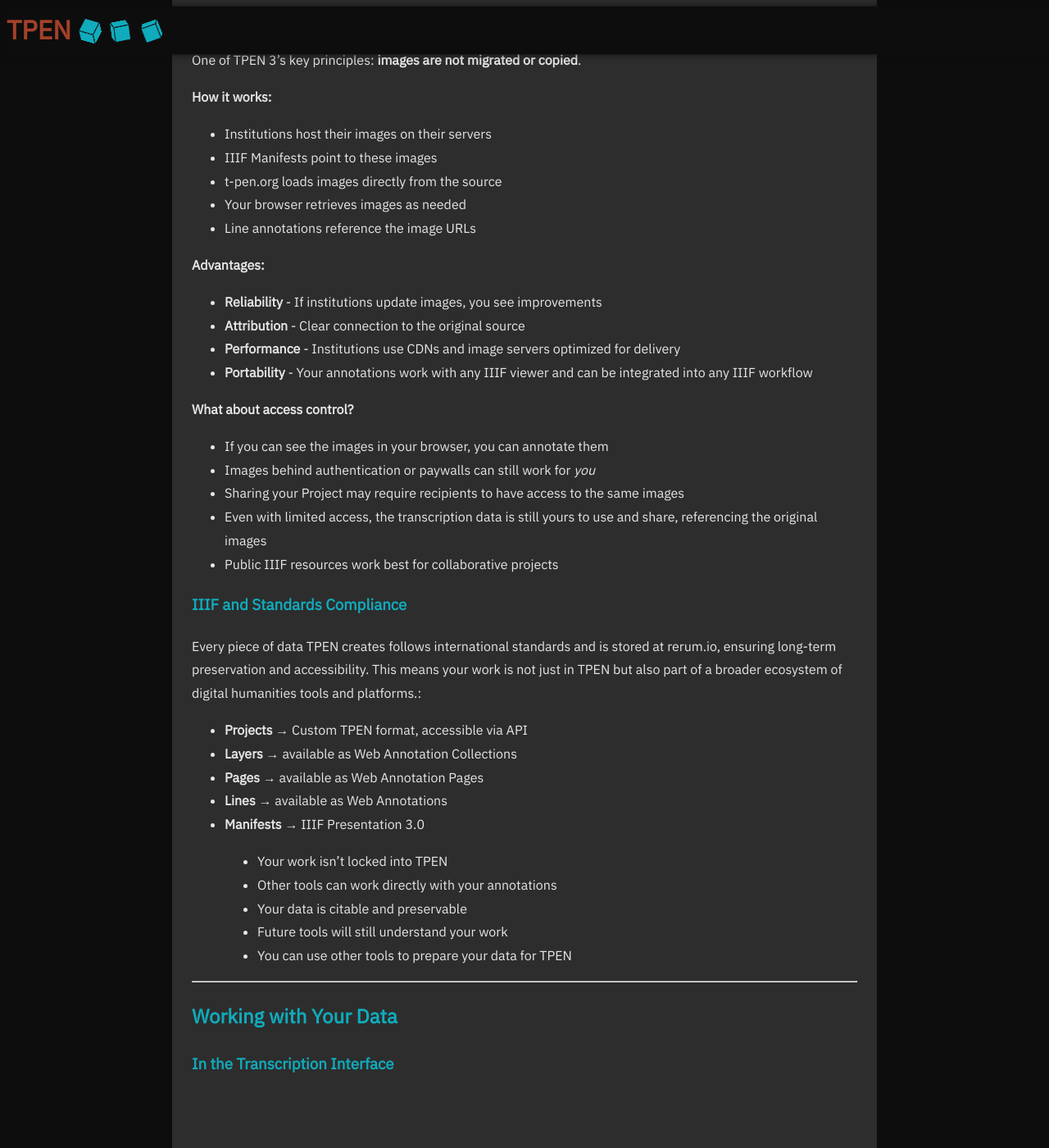
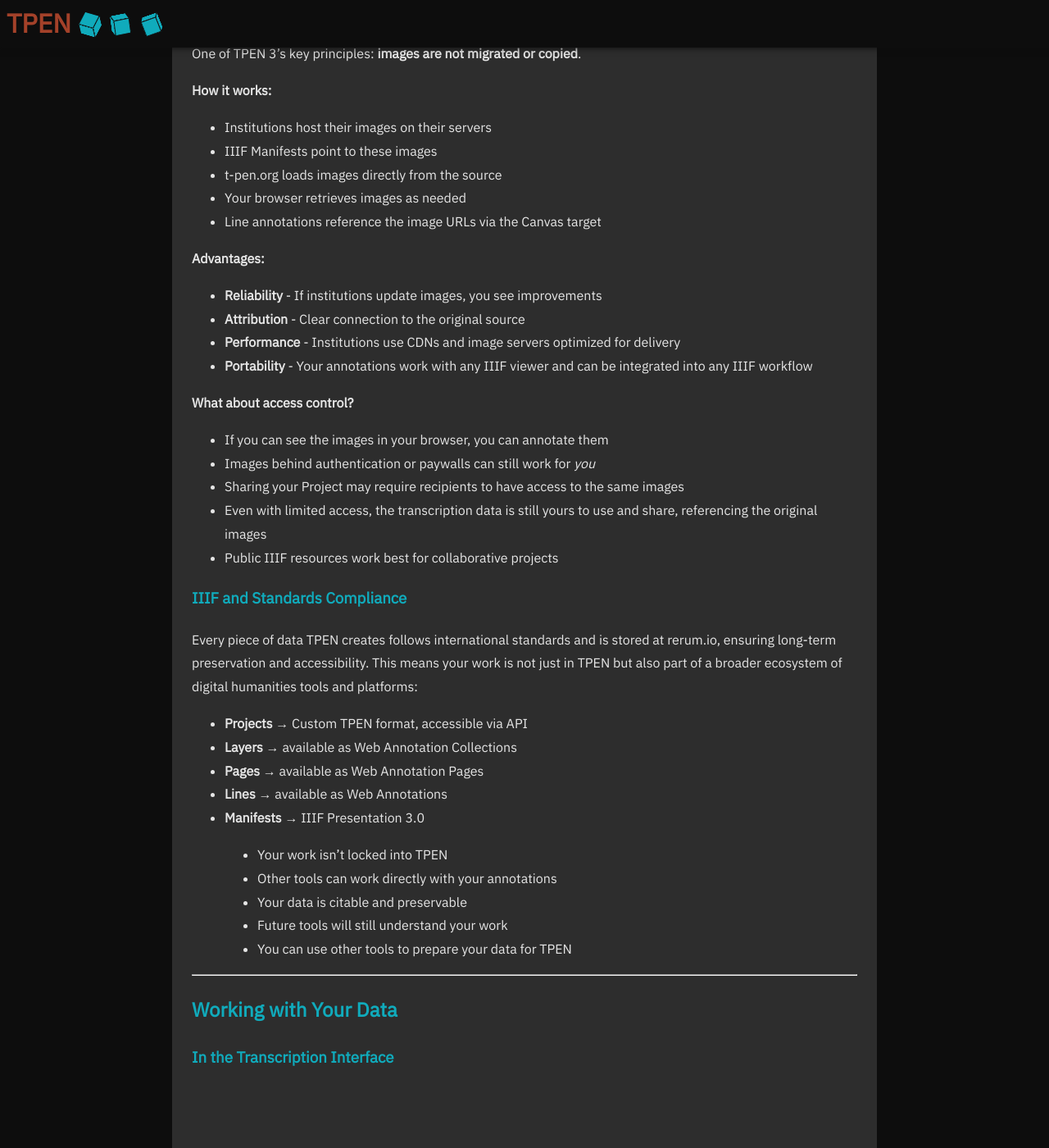
Before and after one commit to CenterForDigitalHumanities/TPEN3, a Jekyll site: the page built from _posts/2025-12-10-understanding-tpen-data.md, in a window 1280 px wide and 1400 px high, scrolled down 6072 px. Shown: the whole window at 82% size. Built offline with Jekyll 4.4.1, drawn with Linux system fonts in a browser that asks for light colours; some of the changed text lies outside the part shown.

Commit message:
Update header padding, body styles, and clarify IIIF docs
Added padding to the fixed header in default.html and set body margin, padding, and box-sizing in main.css for improved layout consistency. Clarified language and fixed minor errors in the IIIF and TPEN documentation post, including more accurate descriptions of manifests, annotation references, and a corrected knowledge base link.

```diff
--- a/_layouts/default.html
+++ b/_layouts/default.html
@@ -52,7 +52,7 @@
             </header>
             {% endif %}
         {% else %}
-            <header style="position: fixed;background-color: var(--darkest);box-shadow: 0 0 8px var(--darkest);width: 100%;z-index:15;">
+            <header style="position: fixed;background-color: var(--darkest);box-shadow: 0 0 8px var(--darkest);padding: 0 0.5em; width: 100%;z-index:15;">
                 <h1 style="margin: 0;"><a href="{{ "/" | absolute_url }}" style="text-decoration: none;">{{ site.title | default: site.github.repository_name }}</a>
                     <div class="cube">
                         <div class="top"> </div>
--- a/_posts/2025-12-10-understanding-tpen-data.md
+++ b/_posts/2025-12-10-understanding-tpen-data.md
@@ -231,7 +231,7 @@
 - IIIF Manifests point to these images
 - t-pen.org loads images directly from the source
 - Your browser retrieves images as needed
-- Line annotations reference the image URLs
+- Line annotations reference the image URLs via the Canvas target
 
 **Advantages:**
 
@@ -250,7 +250,7 @@
 
 ### IIIF and Standards Compliance
 
-Every piece of data TPEN creates follows international standards and is stored at rerum.io, ensuring long-term preservation and accessibility. This means your work is not just in TPEN but also part of a broader ecosystem of digital humanities tools and platforms.:
+Every piece of data TPEN creates follows international standards and is stored at rerum.io, ensuring long-term preservation and accessibility. This means your work is not just in TPEN but also part of a broader ecosystem of digital humanities tools and platforms:
 
 - **Projects** → Custom TPEN format, accessible via API
 - **Layers** → available as Web Annotation Collections
@@ -331,4 +331,4 @@
 
 - [Join the discussion](https://github.com/CenterForDigitalHumanities/TPEN3/discussions)
 - [Review API documentation](/api/)
-- [Explore the knowledge base](/tutorials/)
+- [Explore the knowledge base](/category/tutorials/)
--- a/assets/css/main.css
+++ b/assets/css/main.css
@@ -49,6 +49,12 @@
     scroll-behavior      : smooth;
     scroll-padding-top   : 5rem;
     scroll-padding-bottom: 5rem;
+}
+
+body {
+    padding: 0;
+    margin: 0;
+    box-sizing: border-box;
 }
 
 h1,
```
Also changed, not shown: other parts of _posts/2025-12-10-understanding-tpen-data.md (+1 -1 lines).
